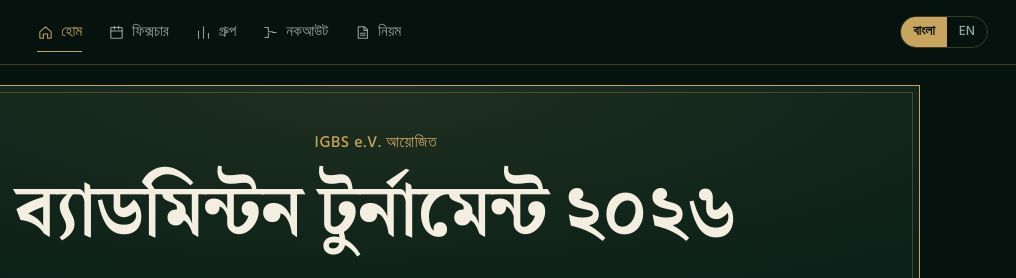
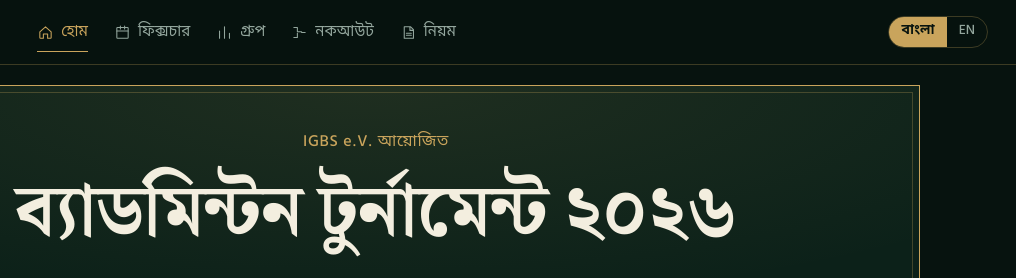
Before and after one commit to mynewfirehd10-boop/igbs-badminton, a plain HTML site: page index.html in a window 1280 px wide. Shown: the top 278 px of the page, 264-1280 px from the left. Drawn offline with nearby package versions, Linux system fonts and the light colour scheme; no server answers.

Commit message:
Use Noto Sans Bengali for Bengali text so digits like 1 and 10 render
Co-Authored-By: Claude Sonnet 5.5 <noreply@anthropic.com>
Claude-Session: https://claude.ai/code/session_01Uc9NV7ju4vs4j3SJ43aEMx

```diff
--- a/index.html
+++ b/index.html
@@ -8,7 +8,7 @@
   <meta name="theme-color" content="#07130F">
   <link rel="preconnect" href="https://fonts.googleapis.com">
   <link rel="preconnect" href="https://fonts.gstatic.com" crossorigin>
-  <link href="https://fonts.googleapis.com/css2?family=Fraunces:opsz,wght@9..144,600;9..144,700&family=Noto+Serif+Bengali:wght@600;700&family=Hind+Siliguri:wght@400;500;600&display=swap" rel="stylesheet">
+  <link href="https://fonts.googleapis.com/css2?family=Fraunces:opsz,wght@9..144,600;9..144,700&family=Noto+Serif+Bengali:wght@600;700&family=Hind+Siliguri:wght@400;500;600&family=Noto+Sans+Bengali:wght@400;500;600&display=swap" rel="stylesheet">
   <link rel="stylesheet" href="styles.css">
 </head>
 <body>
--- a/styles.css
+++ b/styles.css
@@ -13,7 +13,7 @@
   --hair: rgba(243, 238, 223, .12);
   --shuttle: #E4523D;
   --display: "Fraunces", "Noto Serif Bengali", Georgia, serif;
-  --body: "Hind Siliguri", system-ui, sans-serif;
+  --body: "Noto Sans Bengali", "Hind Siliguri", system-ui, sans-serif;
   --tabbar: 64px;
 }
 
```
